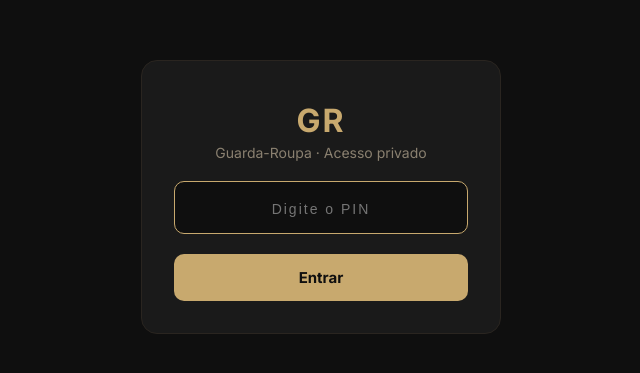
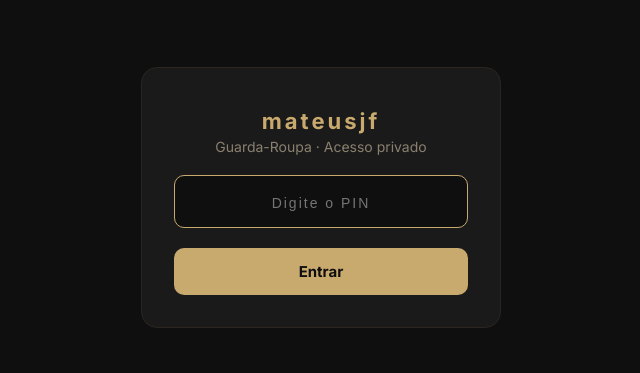
Before and after one commit to mateusjfeldhaus/dashboard-roupas, a React (Vite) app in the folder frontend/: page / in a window 1280 px wide. Shown: the part 203-576 px from the top of the page, without its empty margins (319-959 px from the left). Built offline with nearby package versions, Linux system fonts and the light colour scheme; no server answers.

Commit message:
chore: logo PinGate de GR para mateusjf

```diff
--- a/frontend/src/components/PinGate/PinGate.tsx
+++ b/frontend/src/components/PinGate/PinGate.tsx
@@ -33,11 +33,12 @@ const Card = styled.form`
 
 const Logo = styled.div`
   text-align: center;
-  font-size: 32px;
-  letter-spacing: 2px;
+  font-size: 22px;
+  letter-spacing: 3px;
   color: var(--accent, #c8a96e);
   font-weight: 700;
   margin-bottom: 4px;
+  text-transform: lowercase;
 `
 
 const Subtitle = styled.p`
@@ -154,7 +155,7 @@ export function PinGate({ children }: { children: ReactNode }) {
     <Screen>
       <Card onSubmit={handleSubmit}>
         <div>
-          <Logo>GR</Logo>
+          <Logo>mateusjf</Logo>
           <Subtitle>Guarda-Roupa · Acesso privado</Subtitle>
         </div>
 
```
